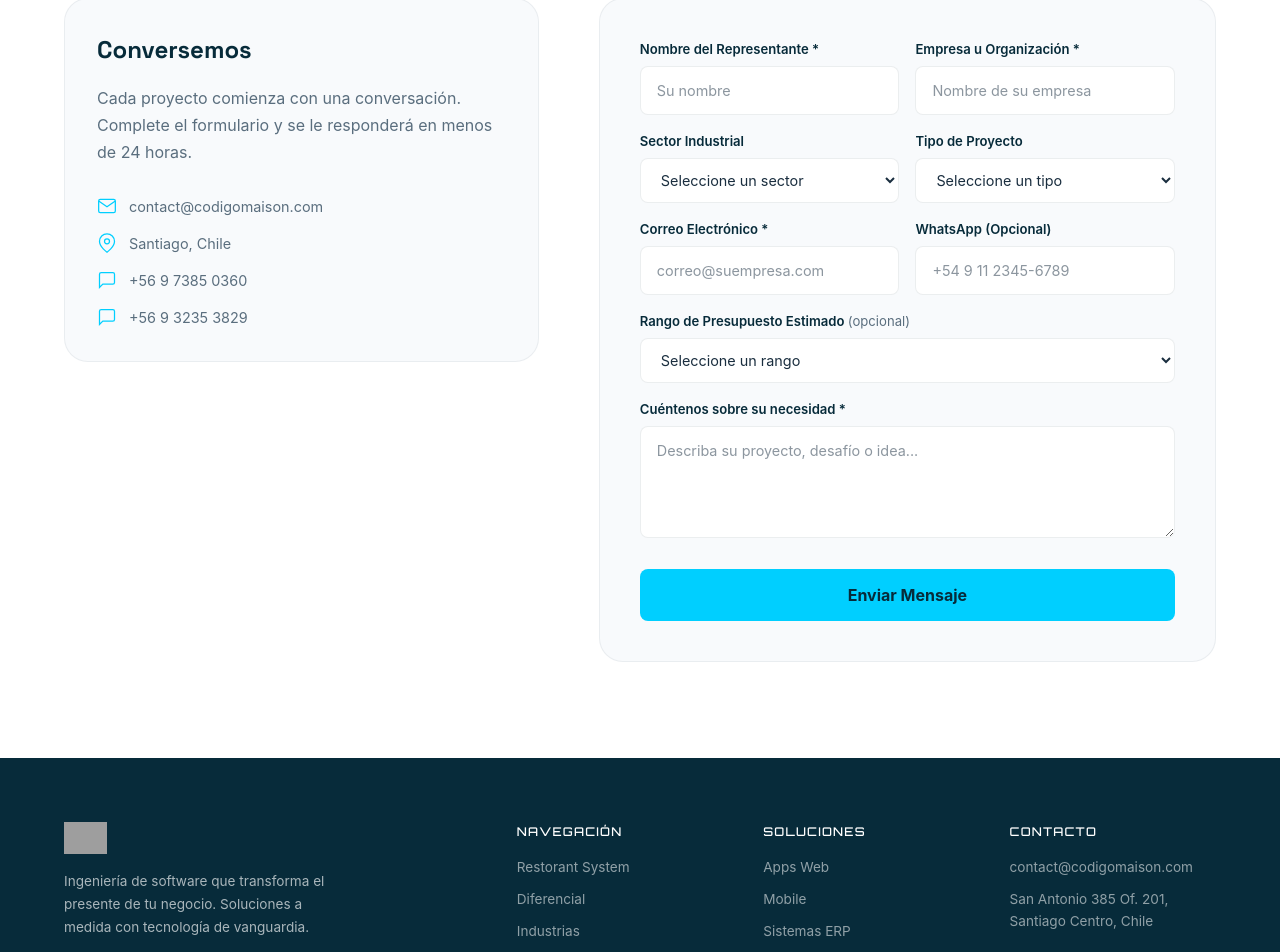
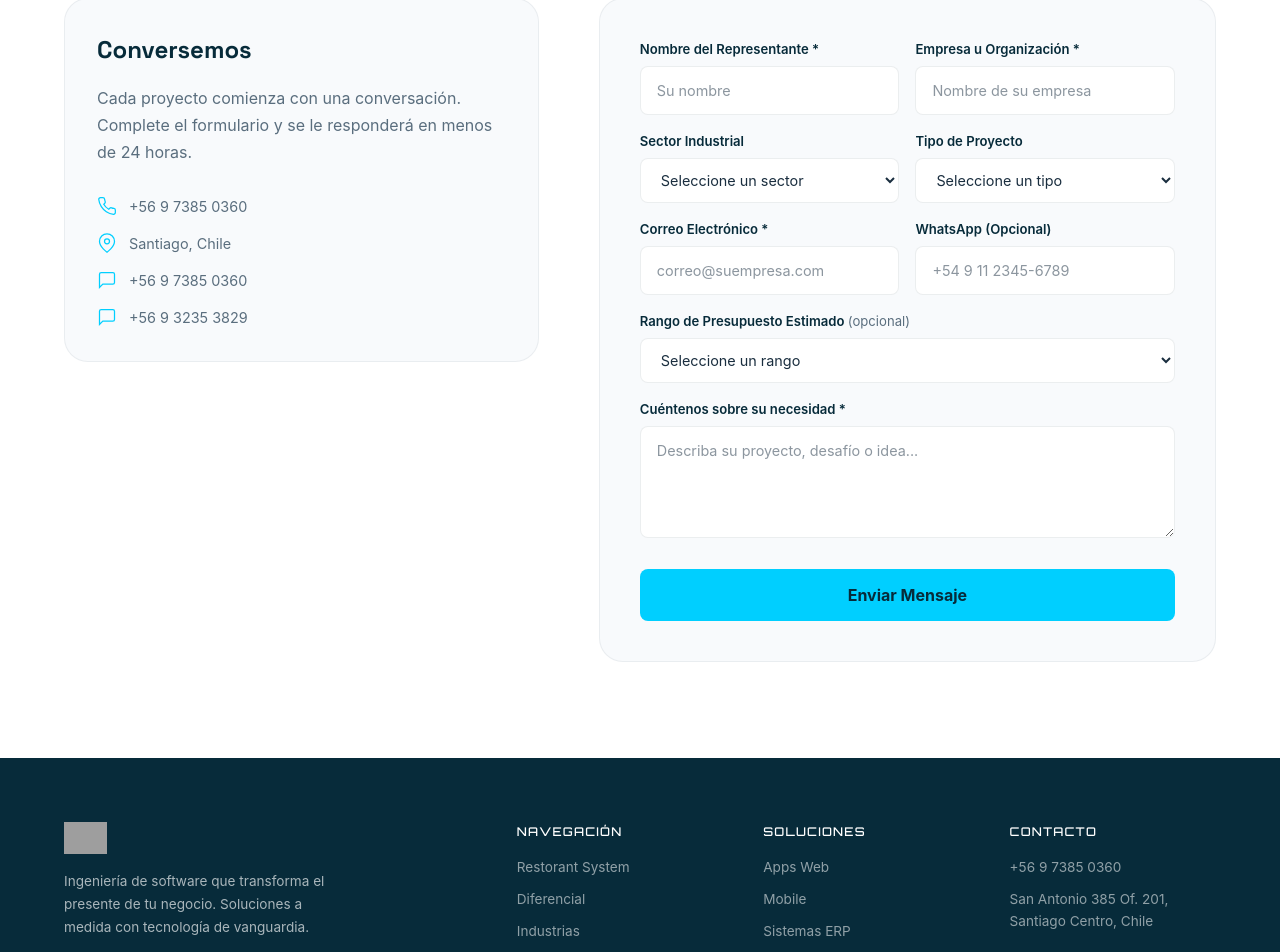
Before and after one commit to david-tkd203/codigo-maison-page, a React (Vite) app: page / in a window 1280 px wide. Shown: the part 7732-8684 px from the top of the page. Built offline with nearby package versions, Linux system fonts and the light colour scheme; grey boxes are pictures that could not be loaded; a small style sheet from the web is missing.

Commit message:
feat: actualizar información de contacto a WhatsApp en componentes de contacto y pie de página

```diff
--- a/index.html
+++ b/index.html
@@ -35,7 +35,7 @@
       },
       "contactPoint": {
         "@type": "ContactPoint",
-        "email": "contact@codigomaison.com",
+        "telephone": "+56-9-7385-0360",
         "contactType": "Ventas",
         "availableLanguage": ["Spanish"]
       }
--- a/src/components/Contact.jsx
+++ b/src/components/Contact.jsx
@@ -75,7 +75,7 @@ export default function Contact({ consentGiven = false }) {
     } catch {
       setToast({
         type: 'error',
-        text: 'Error al enviar. Escríbanos directamente a contact@codigomaison.com',
+        text: 'Error al enviar. Intente nuevamente o contáctenos por WhatsApp.',
       });
     } finally {
       setSending(false);
@@ -99,9 +99,9 @@ export default function Contact({ consentGiven = false }) {
             <p className="text-text-light leading-[1.7] mb-7">Cada proyecto comienza con una conversación. Complete el formulario y se le responderá en menos de 24 horas.</p>
             <div className="flex items-center gap-3 mb-3.5 text-[0.9rem] text-text-light">
               <svg viewBox="0 0 24 24" className="w-5 h-5 stroke-electric fill-none stroke-[1.5] flex-shrink-0">
-                <path d="M4 4h16c1.1 0 2 .9 2 2v12c0 1.1-.9 2-2 2H4c-1.1 0-2-.9-2-2V6c0-1.1.9-2 2-2z"/><polyline points="22,6 12,13 2,6"/>
+                <path d="M22 16.92v3a2 2 0 0 1-2.18 2 19.79 19.79 0 0 1-8.63-3.07 19.5 19.5 0 0 1-6-6 19.79 19.79 0 0 1-3.07-8.67A2 2 0 0 1 4.11 2h3a2 2 0 0 1 2 1.72c.127.96.361 1.903.7 2.81a2 2 0 0 1-.45 2.11L8.09 9.91a16 16 0 0 0 6 6l1.27-1.27a2 2 0 0 1 2.11-.45c.907.339 1.85.573 2.81.7A2 2 0 0 1 22 16.92z"/>
               </svg>
-              <span>contact@codigomaison.com</span>
+              <a href="tel:+56973850360" className="hover:text-electric transition-colors">+56 9 7385 0360</a>
             </div>
             <div className="flex items-center gap-3 mb-3.5 text-[0.9rem] text-text-light">
               <svg viewBox="0 0 24 24" className="w-5 h-5 stroke-electric fill-none stroke-[1.5] flex-shrink-0">
--- a/src/components/Footer.jsx
+++ b/src/components/Footer.jsx
@@ -29,7 +29,7 @@ export default function Footer() {
           </div>
           <div className="footer-col">
             <h4 className="text-white font-tech text-[0.75rem] font-medium uppercase tracking-widest mb-4">Contacto</h4>
-            <a href="mailto:contact@codigomaison.com" className="block text-[0.85rem] text-white/55 mb-2.5 transition-colors hover:text-electric">contact@codigomaison.com</a>
+            <a href="https://wa.me/56973850360" target="_blank" rel="noopener noreferrer" className="block text-[0.85rem] text-white/55 mb-2.5 transition-colors hover:text-electric">+56 9 7385 0360</a>
             <span className="block text-[0.85rem] text-white/55 mb-2.5">San Antonio 385 Of. 201, Santiago Centro, Chile</span>
           </div>
         </div>
```
Also changed, not shown: requirements.txt.
